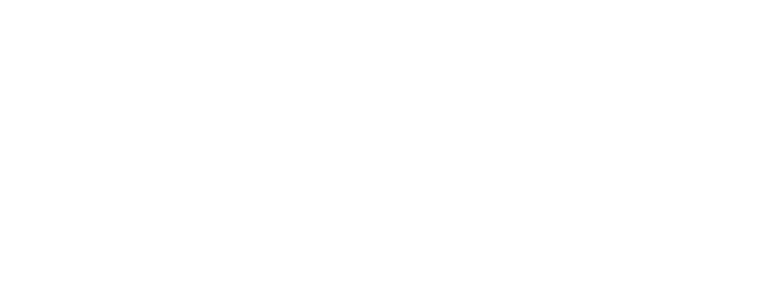
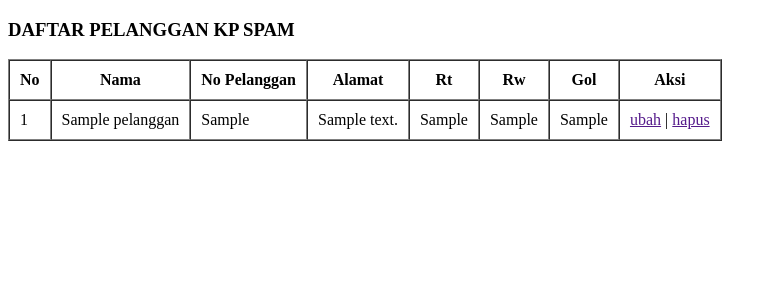
Before and after one commit to harsoe/kpspam, a PHP site: page /pelanggan.php in a window 1280 px wide. Before the commit the part shown is empty. Shown: the top 300 px of the page, without its empty margins (0-777 px from the left). Run offline with PHP 8.4, Linux system fonts and the light colour scheme; tables that the repository leaves empty or names only in its code hold one stand-in row (values such as "Sample post").

Commit message:
menambahkan fungsion.php

```diff
--- /dev/null
+++ b/functions.php
@@ -0,0 +1,18 @@
+<?php
+
+function Koneksi()
+{
+  return mysqli_connect('localhost', 'root', '', 'kpspam');
+}
+
+function Query($query)
+{
+  $conn = koneksi();
+  $result = mysqli_query($conn, $query);
+  $rows = [];
+  while ($row = mysqli_fetch_assoc($result)) {
+    $rows[] = $row;
+  }
+
+  return $rows;
+}
--- a/pelanggan.php
+++ b/pelanggan.php
@@ -1,3 +1,8 @@
+<?php
+require 'functions.php';
+$pelanggan = Query("SELECT * FROM pelanggan");
+?>
+
 <!DOCTYPE html>
 <html lang="en">
 
@@ -9,7 +14,39 @@
 </head>
 
 <body>
-  <?php  ?>
+  <h3> DAFTAR PELANGGAN KP SPAM </h3>
+  <table border="1" cellpadding="10" cellspacing="0">
+    <tr>
+      <th>No</th>
+      <th>Nama</th>
+      <th>No Pelanggan</th>
+      <th>Alamat</th>
+      <th>Rt</th>
+      <th>Rw</th>
+      <th>Gol</th>
+      <th>Aksi</th>
+
+    </tr>
+
+    <?php $i = 1;
+    foreach ($pelanggan as $p) : ?>
+
+      <tr>
+        <td><?= $i++; ?></td>
+        <td><?= $p['nama']; ?></td>
+        <td><?= $p['nopel']; ?></td>
+        <td><?= $p['alamat']; ?></td>
+        <td><?= $p['rt']; ?></td>
+        <td><?= $p['rw']; ?></td>
+        <td><?= $p['gol']; ?></td>
+        <td>
+          <a href="">ubah</a> |
+          <a href="">hapus</a>
+        </td>
+      </tr>
+    <?php endforeach; ?>
+  </table>
+
 </body>
 
 </html>
```
